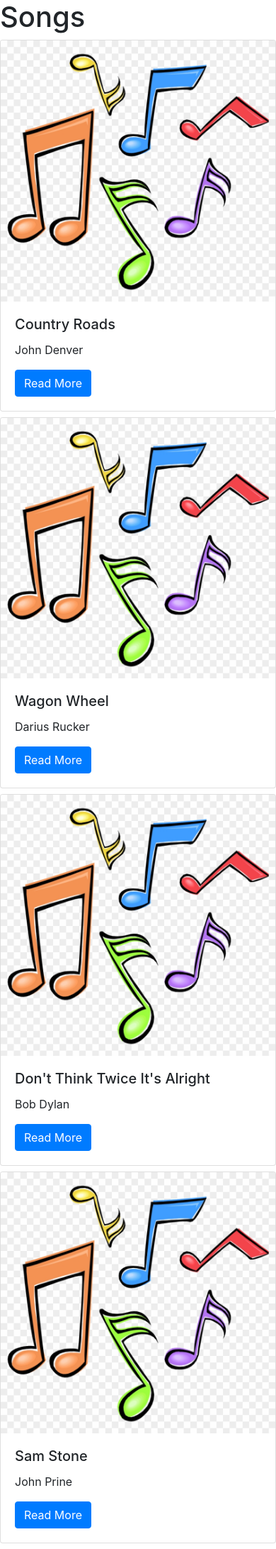
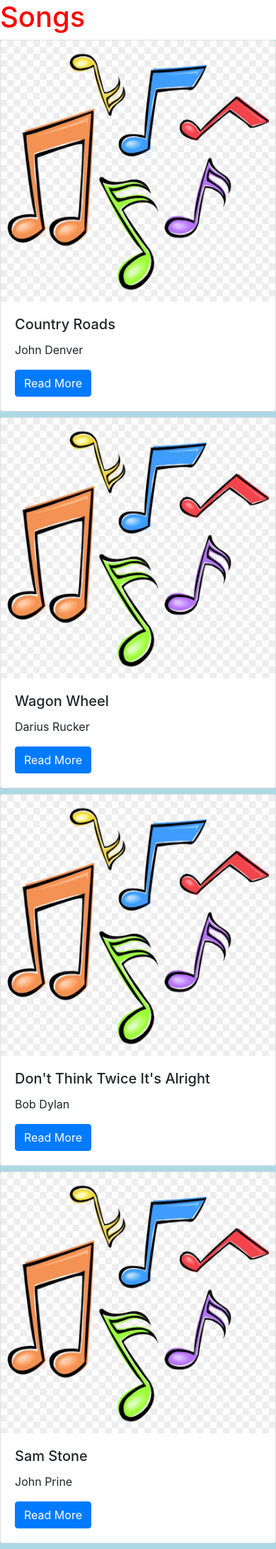
Before and after one commit to lukesianchuk/Songbook-App, a Django app: page /songs/ in a window 390 px wide. Shown: the whole page at 71% size. Run offline with Django 3.2, Linux system fonts and the light colour scheme; data comes from the database, SQL or seed files in the repository; both versions use the stored data as it was after the commit; some libraries are stand-ins or nearby versions.

Commit message:
modifying database and templates

```diff
--- a/songs/templates/song_index.html
+++ b/songs/templates/song_index.html
@@ -1,10 +1,11 @@
 {% extends "base.html" %}
 {% load static %}
+
 {% block page_content %}
-<h1>Songs</h1>
-<div class="row">
+<h1 style="color:red;">Songs</h1>
+<div style="background-color:lightblue;" class="row">
 {% for song in songs %}
-    <div class="col-md-4">
+    <div class="col-md-2">
         <div class="card mb-2">
             <img class="card-img-top" src="{% static song.image %}">
             <div class="card-body">
```
Also changed, not shown: db.sqlite3, songs/static/img/music.png (added), songs/static/img/song1.png (deleted), songs/static/img/song2.png (deleted), songs/static/img/song3.png (deleted).
